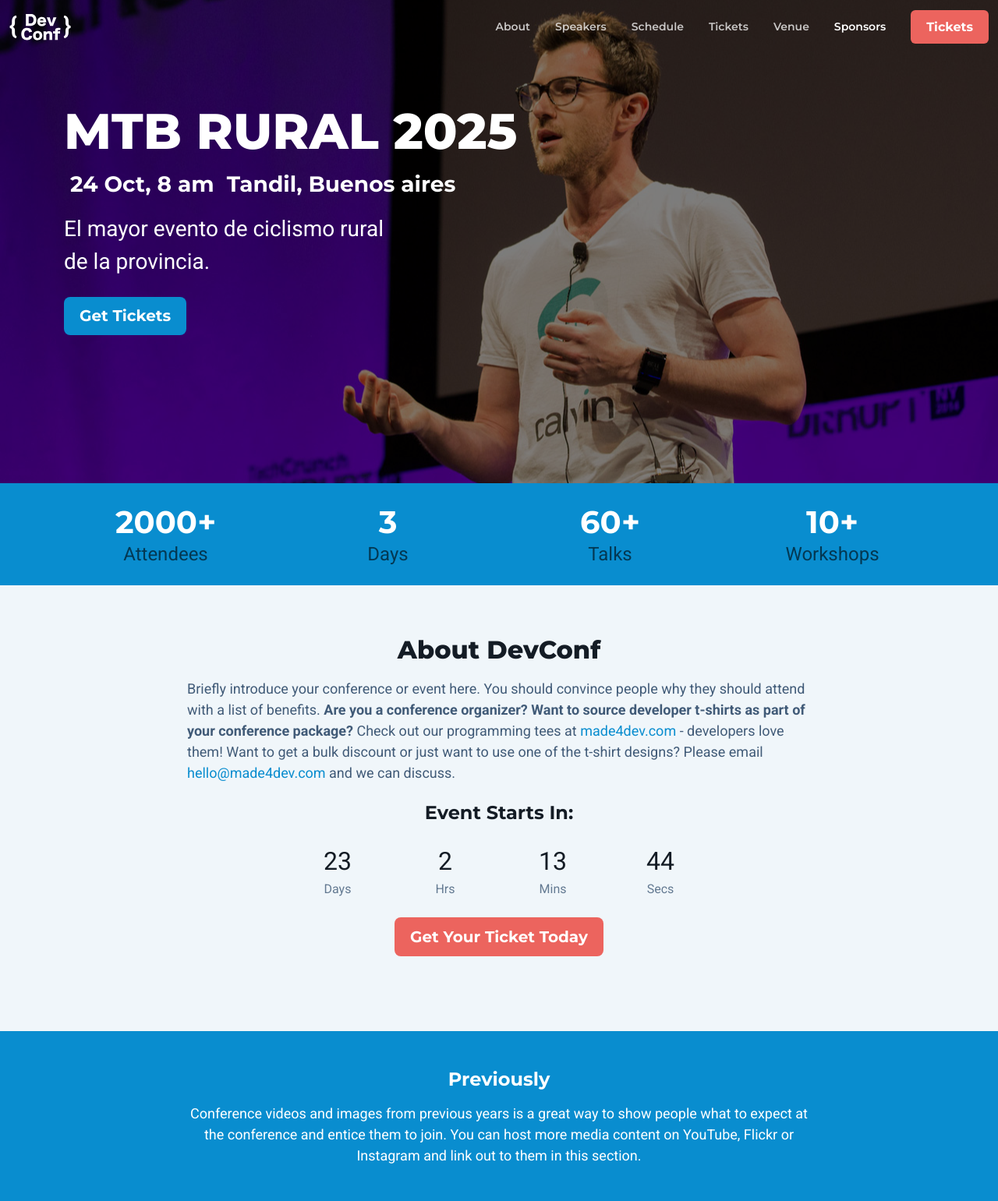
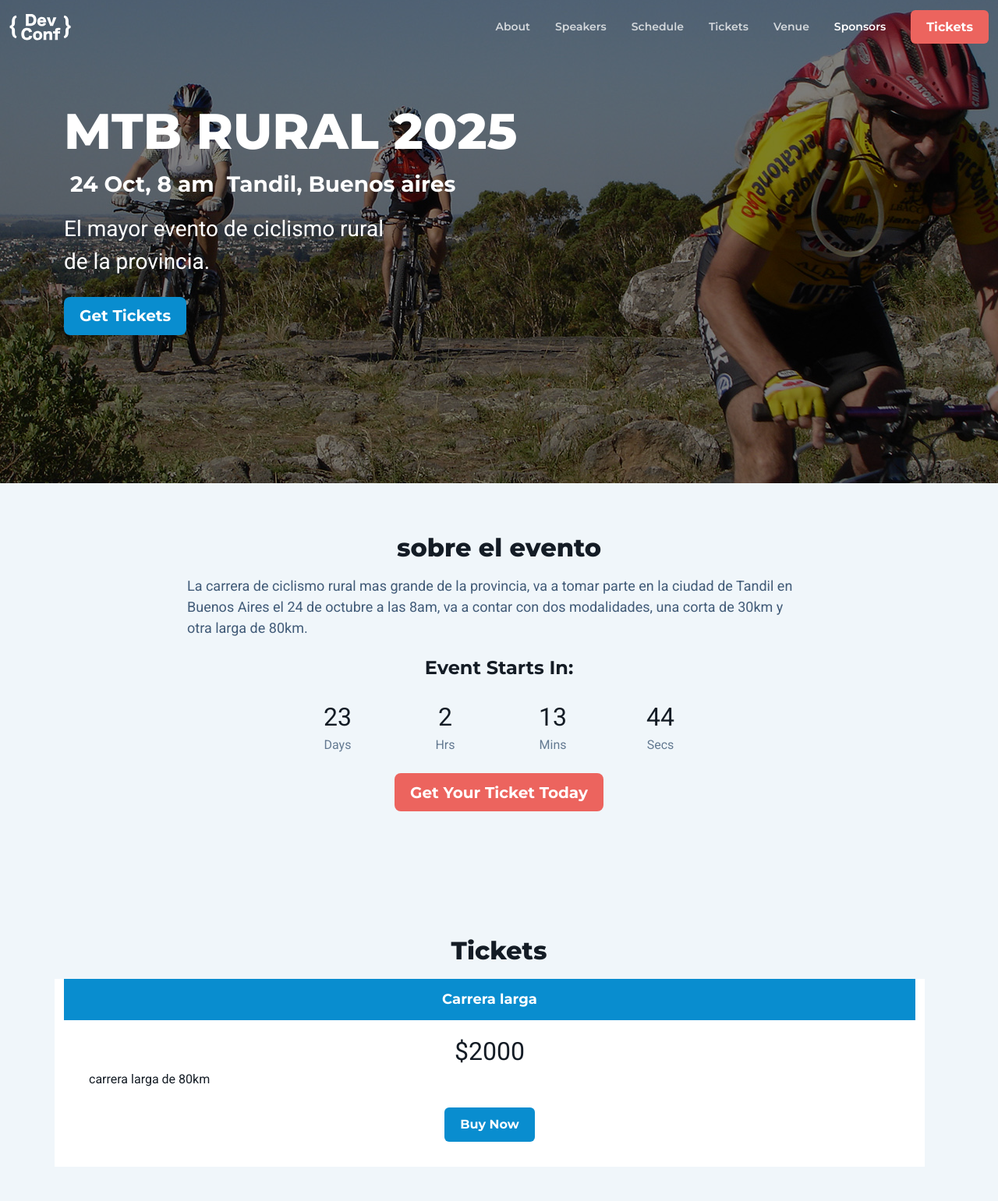
Before and after one commit to Valentino-inf/INTRO, a Flask app: page / in a window 1280 px wide. Shown: the top 1541 px of the page at 78% size. Run offline with Flask 3, Linux system fonts and the light colour scheme; some libraries are stand-ins or nearby versions.

Commit message:
cambio de imagen de pagina principal, con otros cambios esteticos

```diff
--- a/TP2-IDS/templates/base.html
+++ b/TP2-IDS/templates/base.html
@@ -22,12 +22,6 @@
 
     {% block footer %}
     {% endblock %}
-
-    <script src="{{ url_for('static', filename='assets/plugins/popper.min.js') }}"></script>
-    <script src="{{ url_for('static', filename='assets/plugins/bootstrap/js/bootstrap.min.js') }}"></script>
-    <script src="{{ url_for('static', filename='assets/plugins/smoothscroll.min.js') }}"></script>
-    <script src="{{ url_for('static', filename='assets/plugins/gumshoe/gumshoe.polyfills.min.js') }}"></script>
-    <script src="{{ url_for('static', filename='assets/js/main.js') }}"></script>
     {% block extra_scripts %}{% endblock %}
 </body>
 </html>
--- a/TP2-IDS/templates/index.html
+++ b/TP2-IDS/templates/index.html
@@ -57,40 +57,11 @@
 
 	</div><!--//hero-block-->
 
-	<div class="stats-block theme-bg-primary text-white py-4 text-center">
-		<div class="container">
-			<div class="row">
-				<div class="col-6 col-md-3">
-					<div class="item">
-						<div class="number">2000+</div>
-						<div class="unit">Attendees</div>
-					</div><!--//item-->
-				</div><!--//col-->
-				<div class="col-6 col-md-3">
-					<div class="item">
-						<div class="number">3</div>
-						<div class="unit">Days</div>
-					</div><!--//item-->
-				</div><!--//col-->
-				<div class="col-6 col-md-3">
-					<div class="item">
-						<div class="number">60+</div>
-						<div class="unit">Talks</div>
-					</div><!--//item-->
-				</div><!--//col-->
-				<div class="col-6 col-md-3">
-					<div class="item">
-						<div class="number">10+</div>
-						<div class="unit">Workshops</div>
-					</div><!--//item-->
-				</div><!--//col-->
-			</div>
-		</div><!--//container-->
 	</div><!--//stats-block-->
 	<section id="about-section" class="about-section section theme-bg-light">
 		<div class="container">
-			<h3 class="section-heading text-center mb-3">About DevConf</h3>
-			<div class="section-intro single-col-max mx-auto mb-4">Briefly introduce your conference or event here. You should convince people why they should attend with a list of benefits. <strong>Are you a conference organizer? Want to source developer t-shirts as part of your conference package?</strong> Check out our programming tees at <a href="https://made4dev.com/" target="_blank">made4dev.com</a> - developers love them! Want to get a bulk discount or just want to use one of the t-shirt designs? Please email <a href="mailto:hello@made4dev.com">hello@made4dev.com</a> and we can discuss.</div>
+			<h3 class="section-heading text-center mb-3">sobre el evento</h3>
+			<div class="section-intro single-col-max mx-auto mb-4">La carrera de ciclismo rural mas grande de la provincia, va a tomar parte en la ciudad de Tandil en Buenos Aires el 24 de octubre a las 8am, va a contar con dos modalidades, una corta de 30km y otra larga de 80km.</div>
 			<div class="benefits-list text-center mb-3">
 			</div><!--//benefits-list-->
 			<div class="event-countdown text-center mb-3">
@@ -100,62 +71,21 @@
 			<div class="about-cta text-center mb-5"><a class="btn btn-secondary btn-lg  mb-5" href="https://themes.3rdwavemedia.com/bootstrap-templates/startup/devconf-free-bootstrap-4-conference-template-for-tech-conferences-and-events/" target="_blank">Get Your Ticket Today</a></div>
 		</div><!--//container-->
 
-		<div class="media-block theme-bg-primary py-5">
-			<div class="container">
-				<h4 class="text-white text-center mb-3">Previously</h4>
-				<div class="section-intro text-center single-col-max mx-auto text-white mb-5">Conference videos and images from previous years is a great way to show people what to expect at the conference and entice them to join. You can host more media content on YouTube, Flickr or Instagram and link out to them in this section.</div>
-				<div class="row gx-md-5">
-					<div class="col-12 col-md-6 mb-3">
-						<div class="ratio ratio-16x9">
-
-							<iframe src="https://www.youtube.com/embed/stjniziaxy4" allow="accelerometer; autoplay; encrypted-media; gyroscope; picture-in-picture" allowfullscreen></iframe>
-						</div><!--//embed-responsive -->
-					</div><!--//col-->
-					<div class="col-12 col-md-6 mb-md-5">
-						<div class="ratio ratio-16x9">
-							<iframe src="https://www.youtube.com/embed/NPYqnGNO_zw" allow="accelerometer; autoplay; encrypted-media; gyroscope; picture-in-picture" allowfullscreen></iframe>
-						</div><!--//embed-responsive -->
-					</div><!--//col-->
-				</div><!--//row-->
-			</div><!--//container-->
-		</div><!--//media-block-->
-	</section><!--//about-section-->
-
 
 	<section id="tickets-section" class="tickets-section section theme-bg-light">
 		<div class="container">
 			<h3 class="section-heading text-center mb-3">Tickets</h3>
-			<div class="section-intro single-col-max mx-auto text-center mb-4">You can use 3rd party platforms such as <a class="theme-link" href="https://www.eventbrite.com/" target="_blank">eventbrite</a> and <a class="theme-link" href="https://www.tickettailor.com/" target="_blank">tickettailor</a> to sell your tickets.</div>
-
 			<div class="row pricing mb-5">
-				<div class="col-12 col-md-4 p-2 p-lg-4">
-					<div class="card rounded-0 border-0">
-						<div class="card-body p-0">
-							<div class="heading  text-center p-3">
-								<h4 class="text-white mb-0">Super Early Bird</h4>
-							</div>
-							<div class="info p-3">
-								<div class="price-figure text-center mb-3"><span class="currency">$</span><span class="number">250</span></div>
-								<div class="desc px-3">
-									Purchase before 1st Oct. Only 50 tickets available. Lorem ipsum dolor sit amet, consectetur adipiscing elit.
-								</div>
-							</div><!--//info-->
-						</div><!--//card-body-->
-						<div class="card-footer text-center">
-							<a href="#" class="btn btn-primary disabled">SOLD OUT</a>
-						</div>
-					</div><!--//card-->
-				</div><!--//col-->
-				<div class="col-12 col-md-4 p-2 p-lg-4">
+				<div class="row pricing mb-5 justify-content-center">
 					<div class="card card-special rounded-0 border-0">
 						<div class="card-body p-0">
 							<div class="heading  text-center p-3">
-								<h4 class="text-white mb-0">Early Bird</h4>
+								<h4 class="text-white mb-0">Carrera larga</h4>
 							</div>
 							<div class="info p-3">
-								<div class="price-figure text-center"><span class="currency">$</span><span class="number">350</span></div>
+								<div class="price-figure text-center"><span class="currency">$</span><span class="number">2000</span></div>
 								<div class="desc px-3">
-									Purchase before 1st June 2022. Only 100 tickets available. Lorem ipsum dolor sit amet, consectetur adipiscing elit.
+									carrera larga de 80km
 								</div>
 							</div><!--//info-->
 						</div><!--//card-body-->
@@ -164,16 +94,16 @@
 						</div>
 					</div><!--//card-->
 				</div><!--//col-->
-				<div class="col-12 col-md-4 p-2 p-lg-4">
+				<div class="row pricing mb-5 justify-content-center">
 					<div class="card rounded-0 border-0">
 						<div class="card-body p-0">
 							<div class="heading  text-center p-3">
-								<h4 class="text-white mb-0">Regular</h4>
+								<h4 class="text-white mb-0">Carrera corta</h4>
 							</div>
 							<div class="info p-3">
-								<div class="price-figure text-center mb-3"><span class="currency">$</span><span class="number">500</span></div>
+								<div class="price-figure text-center mb-3"><span class="currency">$</span><span class="number">1000</span></div>
 								<div class="desc px-3">
-									Additional freebies and benefits included. Lorem ipsum dolor sit amet, consectetur adipiscing elit.
+									carrera corta de 30km
 								</div>
 							</div><!--//info-->
 						</div><!--//card-body-->
@@ -203,23 +133,18 @@
 
 	<section id="sponsors-section" class="sponsors-section section">
 		<div class="container">
-			<h3 class="section-heading text-center mb-3">Sponsors &amp; Partners</h3>
-			<div class="section-intro text-center single-col-max mx-auto mb-5">Want to become a sponsor? Get in touch lorem ipsum dolor sit amet, consectetur adipiscing elit. Proin consequat magna eu accumsan mattis.</div>
+			<h3 class="section-heading text-center mb-3">Sponsors</h3>
+			<div class="section-intro text-center single-col-max mx-auto mb-5">Quieres convertirte en sponsor del evento? haz click en el boton abajo.</div>
 			<div class="row logos justify-content-center">
-				<div class="logo-item col-6 col-md-4 col-lg-2"><img src="{{ url_for('static',filename= 'assets/images/logos/logo-1.svg')}}" alt=""></div>
-				<div class="logo-item col-6 col-md-4 col-lg-2"><img src="{{ url_for('static',filename= 'assets/images/logos/logo-2.svg')}}" alt=""></div>
+				<div class="logo-item col-6 col-md-4 col-lg-2"><img src="{{ url_for('static',filename= 'assets/images/logos/redbull.jpg')}}" alt=""></div>
+				<div class="logo-item col-6 col-md-4 col-lg-2"><img src="{{ url_for('static',filename= 'assets/images/logos/ypf2.png')}}" alt=""></div>
 				<div class="logo-item col-6 col-md-4 col-lg-2"><img src="{{ url_for('static',filename= 'assets/images/logos/logo-3.svg')}}" alt=""></div>
 				<div class="logo-item col-6 col-md-4 col-lg-2"><img src="{{ url_for('static',filename= 'assets/images/logos/logo-4.svg')}}" alt=""></div>
 				<div class="logo-item col-6 col-md-4 col-lg-2"><img src="{{ url_for('static',filename= 'assets/images/logos/logo-5.svg')}}" alt=""></div>
 				<div class="logo-item col-6 col-md-4 col-lg-2"><img src="{{ url_for('static',filename= 'assets/images/logos/logo-6.svg')}}" alt=""></div>
-				<div class="logo-item col-6 col-md-4 col-lg-2"><img src="{{ url_for('static',filename= 'assets/images/logos/logo-7.svg')}}" alt=""></div>
-				<div class="logo-item col-6 col-md-4 col-lg-2"><img src="{{ url_for('static',filename= 'assets/images/logos/logo-8.svg')}}" alt=""></div>
-				<div class="logo-item col-6 col-md-4 col-lg-2"><img src="{{ url_for('static',filename= 'assets/images/logos/logo-9.svg')}}" alt=""></div>
-				<div class="logo-item col-6 col-md-4 col-lg-2"><img src="{{ url_for('static',filename= 'assets/images/logos/logo-10.svg')}}" alt=""></div>
-				<div class="logo-item col-6 col-md-4 col-lg-2"><img src="{{ url_for('static',filename= 'assets/images/logos/logo-11.svg')}}" alt=""></div>
-				<div class="logo-item col-6 col-md-4 col-lg-2"><img src="{{ url_for('static',filename= 'assets/images/logos/logo-12.svg')}}" alt=""></div>
+
 			</div><!--//row-->
-			<div class="sponsors-cta text-center pt-5"><a class="btn-primary btn btn-lg" href="#">Become A Sponsor</a></div>
+			<div class="sponsors-cta text-center pt-5"><a class="btn-primary btn btn-lg" href="#">Convertirse en sponsor</a></div>
 		</div><!--//container-->
 	</section><!--//sponsors-section-->
 
@@ -227,20 +152,11 @@
 		<div class="container text-center">
 
 			<ul class="social-list list-inline mb-4">
-				<li class="list-inline-item me-3"><a href="#"><i class="fas fa-envelope"></i></a></li>
-				<li class="list-inline-item me-3"><a href="#"><i class="fa-brands fa-x-twitter fa-fw"></i></a></li>
-				<li class="list-inline-item me-3"><a href="#"><i class="fa-brands fa-instagram fa-fw"></i></a></li>
-				<li class="list-inline-item me-0"><a href="#"><i class="fa-brands fa-youtube fa-fw"></i></a></li>
+				<li class="list-inline-item me-3"><a href="#"><i class="fas fa-envelope"></i></a><a href="#"> csdunidos@gmail.com</a></li>
+				<li class="list-inline-item me-3"><a href="#"><i class="fa-brands fa-whatsapp fa-fw"></i></a><a href="#">+54 9 249 3179-3516</a></li>
+				<li class="list-inline-item me-3"><a href="#"><i class="fa-brands fa-instagram fa-fw"></i></a><a href="#">Unidosxeldeporte</a></li>
+				<li class="list-inline-item me-0"><a href="#"><i class="fa-brands fa-youtube fa-fw"></i></a><a href="#">Unidosxeldeporte</a></li>
 			</ul><!--//social-list-->
-
-
-			<ul class="footer-links list-inline mx-auto mb-4">
-				<li class="list-inline-item"><a href="#">Code of Conduct</a></li>
-				<li class="list-inline-item">|</li>
-				<li class="list-inline-item"><a href="#">Terms</a></li>
-				<li class="list-inline-item">|</li>
-				<li class="list-inline-item me-0"><a href="#">Privacy</a></li>
-			</ul><!--//footer-link-->
 
 			 <!--/* This template is free as long as you keep the footer attribution link. If you'd like to use the template without the attribution link, you can buy the commercial license via our website: themes.3rdwavemedia.com Thank you for your support. :) */-->
 			<small class="copyright">Designed with <i class="fas fa-heart" style="color: #EC645E;"></i> by <a href="http://themes.3rdwavemedia.com" target="_blank">Xiaoying Riley</a> for developers</small>
```
Also changed, not shown: TP2-IDS/static/assets/images/hero-1.jpg.
